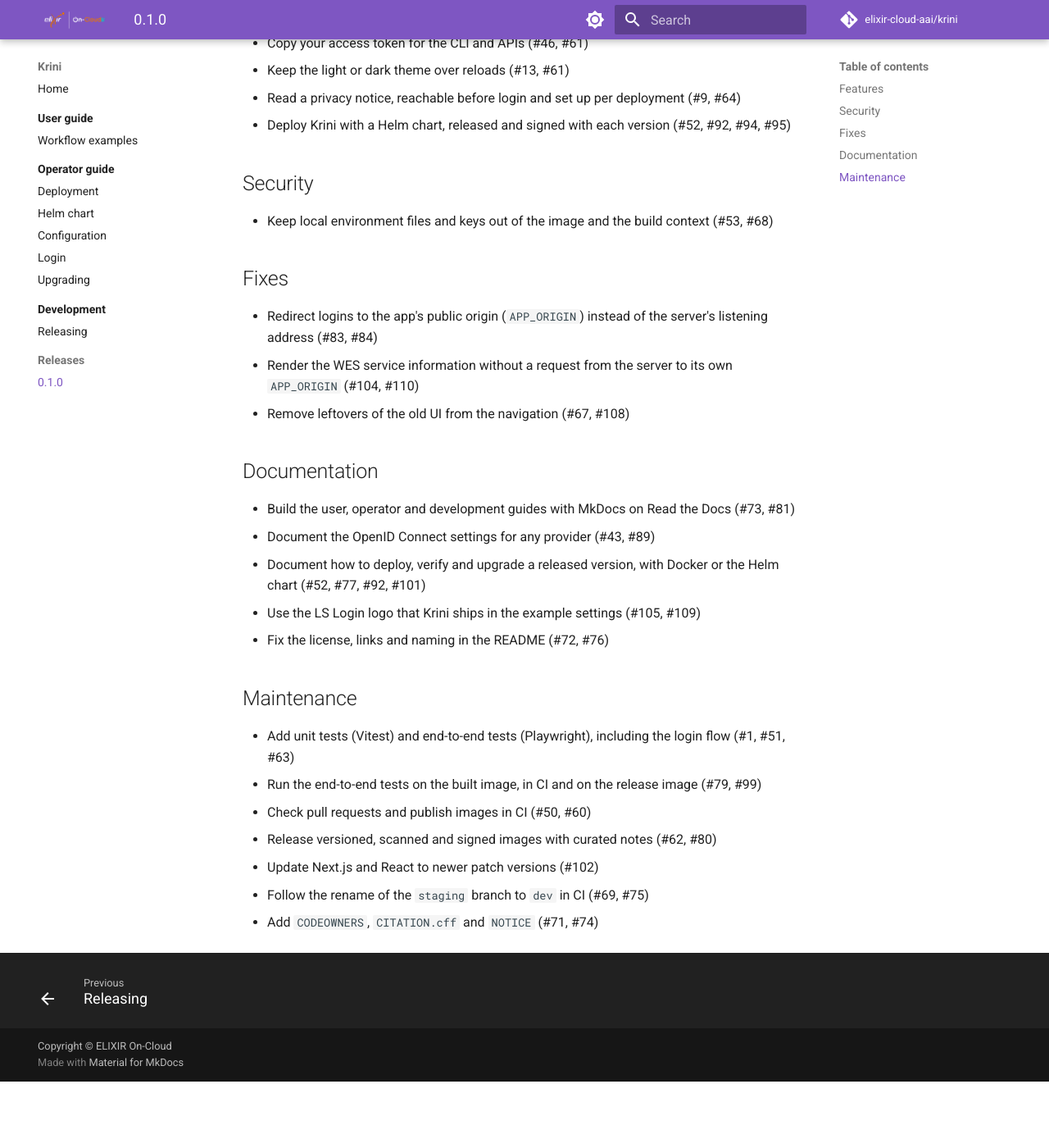
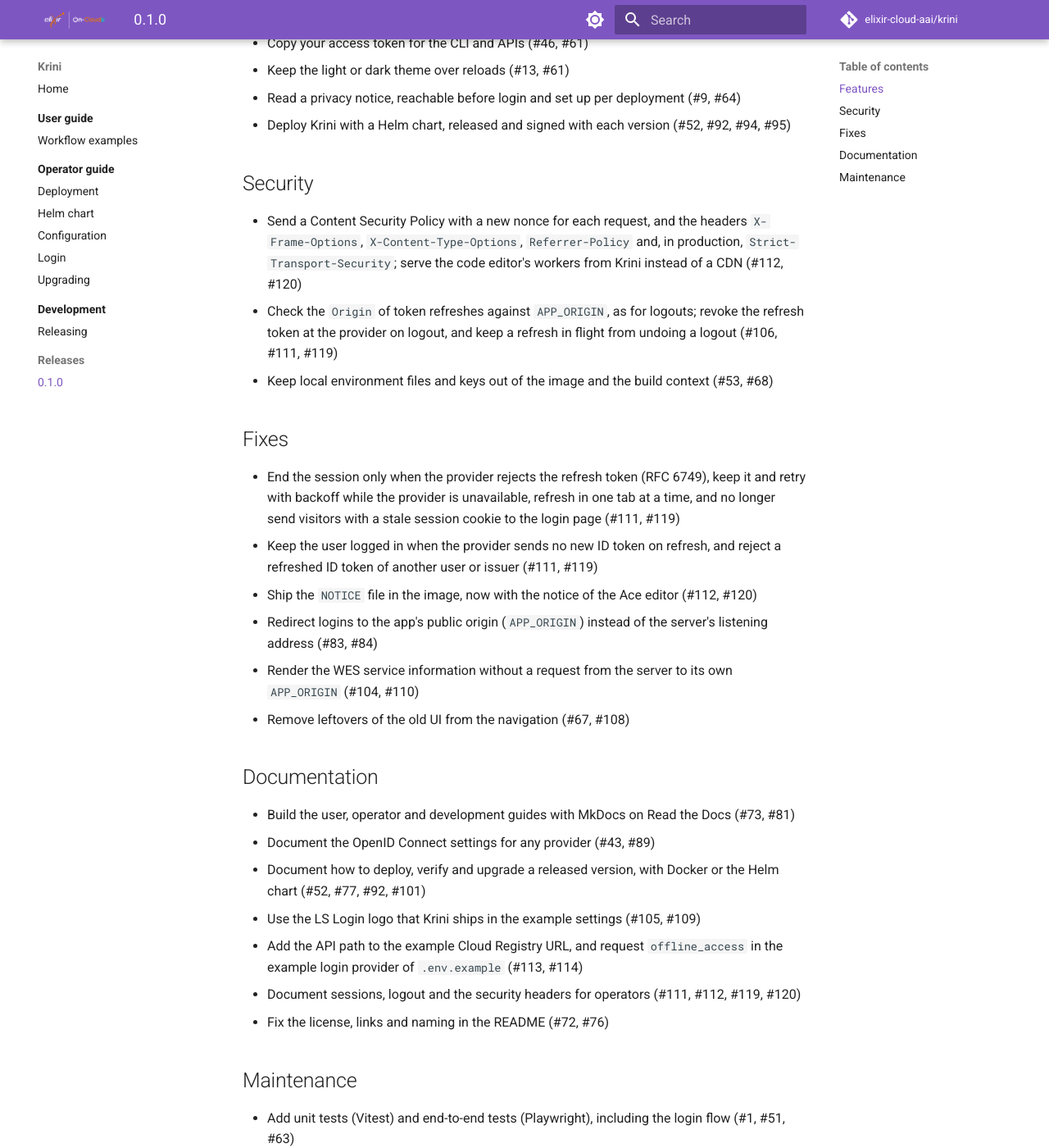
Before and after one commit to elixir-cloud-aai/krini, an MkDocs documentation site: the page built from docs/releases/0.1.0.md, in a window 1280 px wide and 1400 px high, scrolled down 655 px. Shown: the whole window at 82% size. Built offline with MkDocs 1.6.1 and Material for MkDocs 9.7.7, drawn with Linux system fonts in a browser that asks for light colours; comment, search, counter and statistics services are not loaded; before the commit the page ends 1974 px from its top, so only the background shows below that.

Commit message:
docs: cover the pre-release fixes in the notes
Add the fixes of the pre-release review, merged into dev since the
last refresh: security headers and self-hosted editor workers (#112,
#120), session refresh and logout (#106, #111, #119), and the registry
URL example (#113, #114).

Co-Authored-By: Claude Opus 5.5 <noreply@anthropic.com>

```diff
--- a/docs/releases/0.1.0.md
+++ b/docs/releases/0.1.0.md
@@ -22,10 +22,15 @@ deployment and configuration.
 
 ## Security
 
+- Send a Content Security Policy with a new nonce for each request, and the headers `X-Frame-Options`, `X-Content-Type-Options`, `Referrer-Policy` and, in production, `Strict-Transport-Security`; serve the code editor's workers from Krini instead of a CDN (#112, #120)
+- Check the `Origin` of token refreshes against `APP_ORIGIN`, as for logouts; revoke the refresh token at the provider on logout, and keep a refresh in flight from undoing a logout (#106, #111, #119)
 - Keep local environment files and keys out of the image and the build context (#53, #68)
 
 ## Fixes
 
+- End the session only when the provider rejects the refresh token (RFC 6749), keep it and retry with backoff while the provider is unavailable, refresh in one tab at a time, and no longer send visitors with a stale session cookie to the login page (#111, #119)
+- Keep the user logged in when the provider sends no new ID token on refresh, and reject a refreshed ID token of another user or issuer (#111, #119)
+- Ship the `NOTICE` file in the image, now with the notice of the Ace editor (#112, #120)
 - Redirect logins to the app's public origin (`APP_ORIGIN`) instead of the server's listening address (#83, #84)
 - Render the WES service information without a request from the server to its own `APP_ORIGIN` (#104, #110)
 - Remove leftovers of the old UI from the navigation (#67, #108)
@@ -36,6 +41,8 @@ deployment and configuration.
 - Document the OpenID Connect settings for any provider (#43, #89)
 - Document how to deploy, verify and upgrade a released version, with Docker or the Helm chart (#52, #77, #92, #101)
 - Use the LS Login logo that Krini ships in the example settings (#105, #109)
+- Add the API path to the example Cloud Registry URL, and request `offline_access` in the example login provider of `.env.example` (#113, #114)
+- Document sessions, logout and the security headers for operators (#111, #112, #119, #120)
 - Fix the license, links and naming in the README (#72, #76)
 
 ## Maintenance
```
